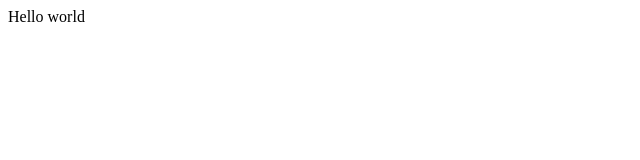
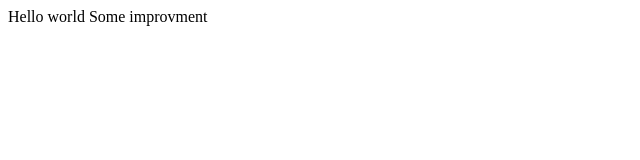
Before and after one commit to aleshin-roman-nk/pull-request-practice, a plain HTML site: page index.html in a window 1280 px wide. Shown: the whole page, without its empty margins (0-640 px from the left). Drawn offline with Linux system fonts and the light colour scheme.

Commit message:
fix: text

```diff
--- a/index.html
+++ b/index.html
@@ -6,5 +6,6 @@
 </head>
 <body>
     Hello world
+    Some improvment
 </body>
 </html>
```
